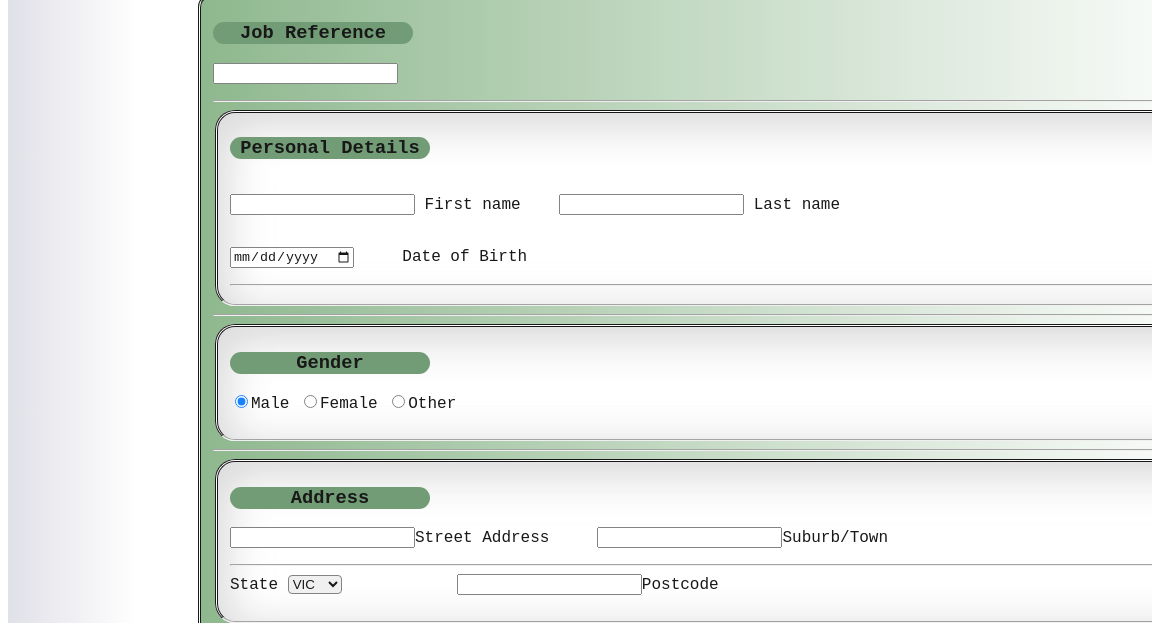
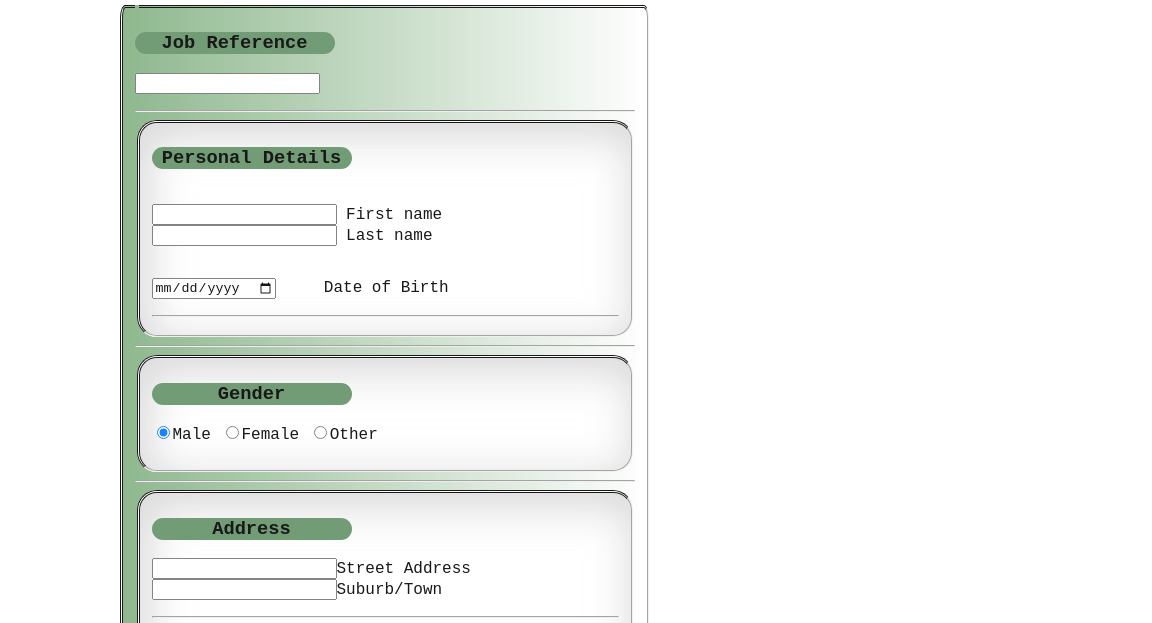
Before and after one commit to uddom1234/projectJob, a plain HTML site: page apply.html in a window 768 px wide. Shown: the part 100-723 px from the top of the page, 1152 px wide, since content can reach past the window. Drawn offline with Linux system fonts and the light colour scheme.

Commit message:
about page response

```diff
--- a/apply.html
+++ b/apply.html
@@ -32,7 +32,9 @@
         </div>
     </nav>
 
-    <section>
+    </div>
+
+    <section class= "formCard" style="margin-top: 10px;">
         <form method="post" action="https://mercury.swin.edu.au/it000000/formtest.php">
             <fieldset class="mainForm">
                 <legend></legend>
@@ -116,6 +118,5 @@
             </fieldset>
         </form>
     </section>
-    </div>
 </body>
 </html>
--- a/style.css
+++ b/style.css
@@ -45,6 +45,12 @@
     text-align: center;
     font-size: 10px;
   }
+  .mainForm {
+    width: 400px!important;
+
+  }
+
+
 }
 
 a {
@@ -61,6 +67,12 @@ a {
   flex: 1;
 }
 
+@media screen and (max-width: 1000px) and (min-width: 700px) {
+  .mainForm {
+    width: 500px!important;
+
+  }
+}
 
 
 nav {
@@ -291,7 +303,6 @@ body{
 }
 .mainForm{
   display:inline-block;
-  margin-left: 190px;
 }
 .applyH3:hover,.reference:hover{
   background-color: #4e6a50;
@@ -475,6 +486,11 @@ body{
   transform: translateY(-50%);
 }
 
+form {
+  display: flex;
+  flex-direction: column;
+  align-items: center;
+}
 
 .grow p,
 .grow ul {
```
Lines whose indentation alone changed are shown as unchanged.
